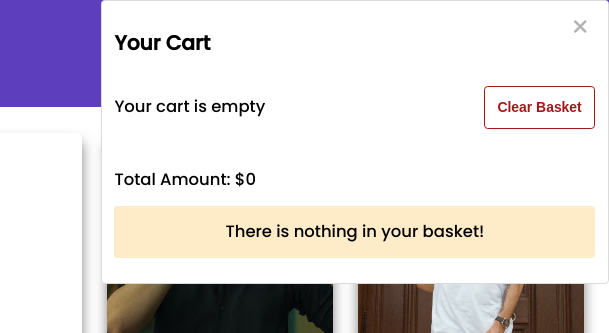
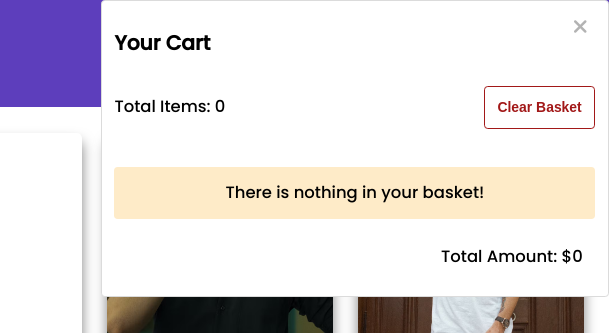
Before and after one commit to nesathanozturk/shopping-cart-js, a plain HTML site: page index.html in a window 1280 px wide. Both pictures are taken after a click on the icon 1202 px from the left and 52 px from the top of the page. Shown: the top 333 px of the page, 671-1280 px from the left. Drawn offline with Linux system fonts and the light colour scheme.

Commit message:
feat: added total amount

```diff
--- a/css/style.css
+++ b/css/style.css
@@ -171,9 +171,10 @@ nav .basket-length {
   font-size: 1.3rem;
 }
 
-.basket .container p {
+.basket .container .total-amount {
+  padding: 1rem;
   font-size: 1.3rem;
-  margin-bottom: 1rem;
+  text-align: right;
 }
 
 .basket .container .basket-warning {
--- a/index.html
+++ b/index.html
@@ -31,8 +31,8 @@
           <span id="basketItemLength" class="basket-item-length"></span>
           <button id="clearBasket" class="clear-basket">Clear Basket</button>
         </div>
+        <div id="basket-items" class="basket-items"></div>
         <p id="totalAmount" class="total-amount"></p>
-        <div id="basket-items" class="basket-items"></div>
       </div>
     </section>
     <div class="products">
--- a/js/script.js
+++ b/js/script.js
@@ -174,7 +174,7 @@ const renderCartProducts = () => {
     basketItemLength.innerText = `Total Items: ${cart.length}`;
   } else {
     basketLength.innerText = "0";
-    basketItemLength.innerText = "Your cart is empty";
+    basketItemLength.innerText = "Total Items: 0";
   }
 
   const removeItemBtn = document.querySelectorAll(".remove-item");
```
